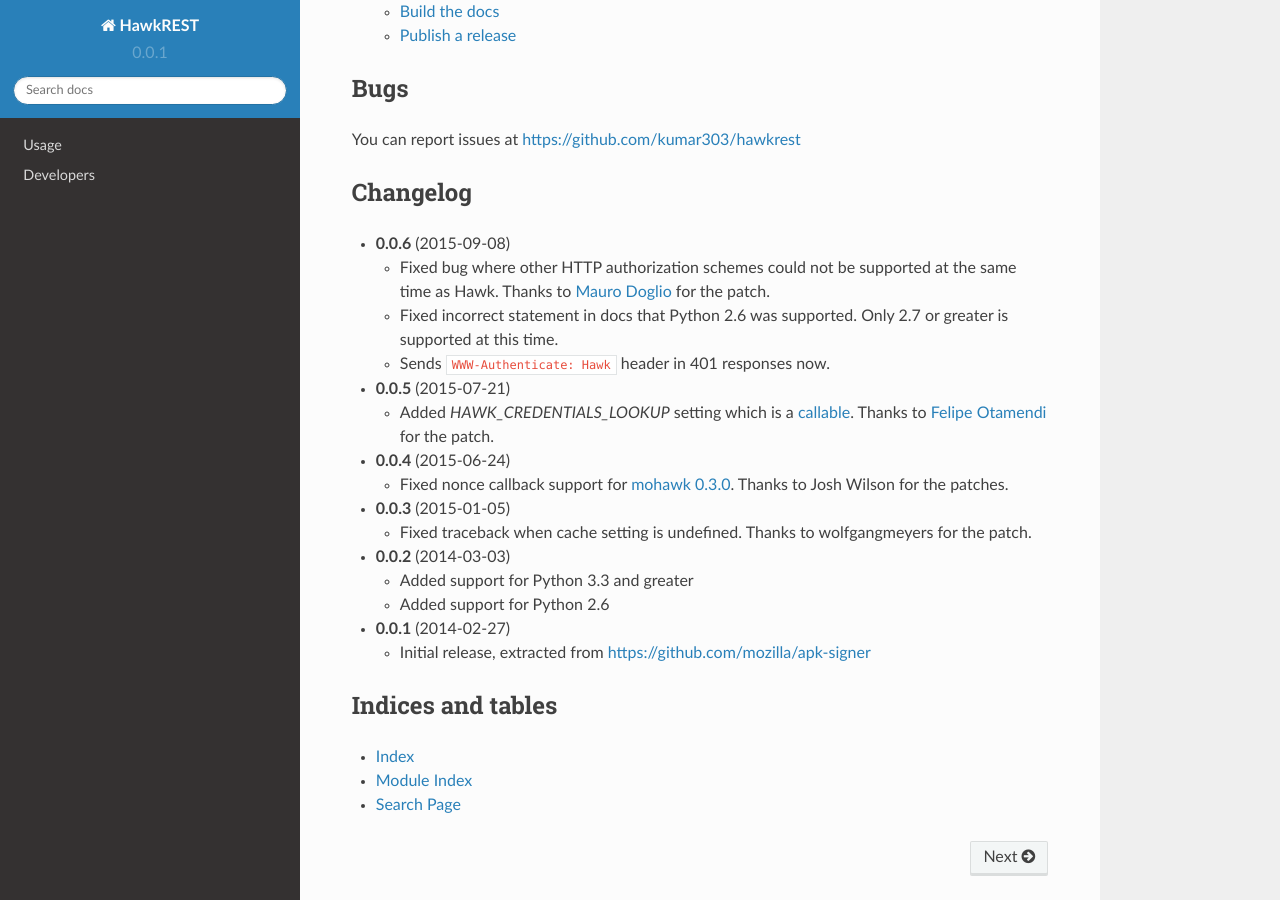
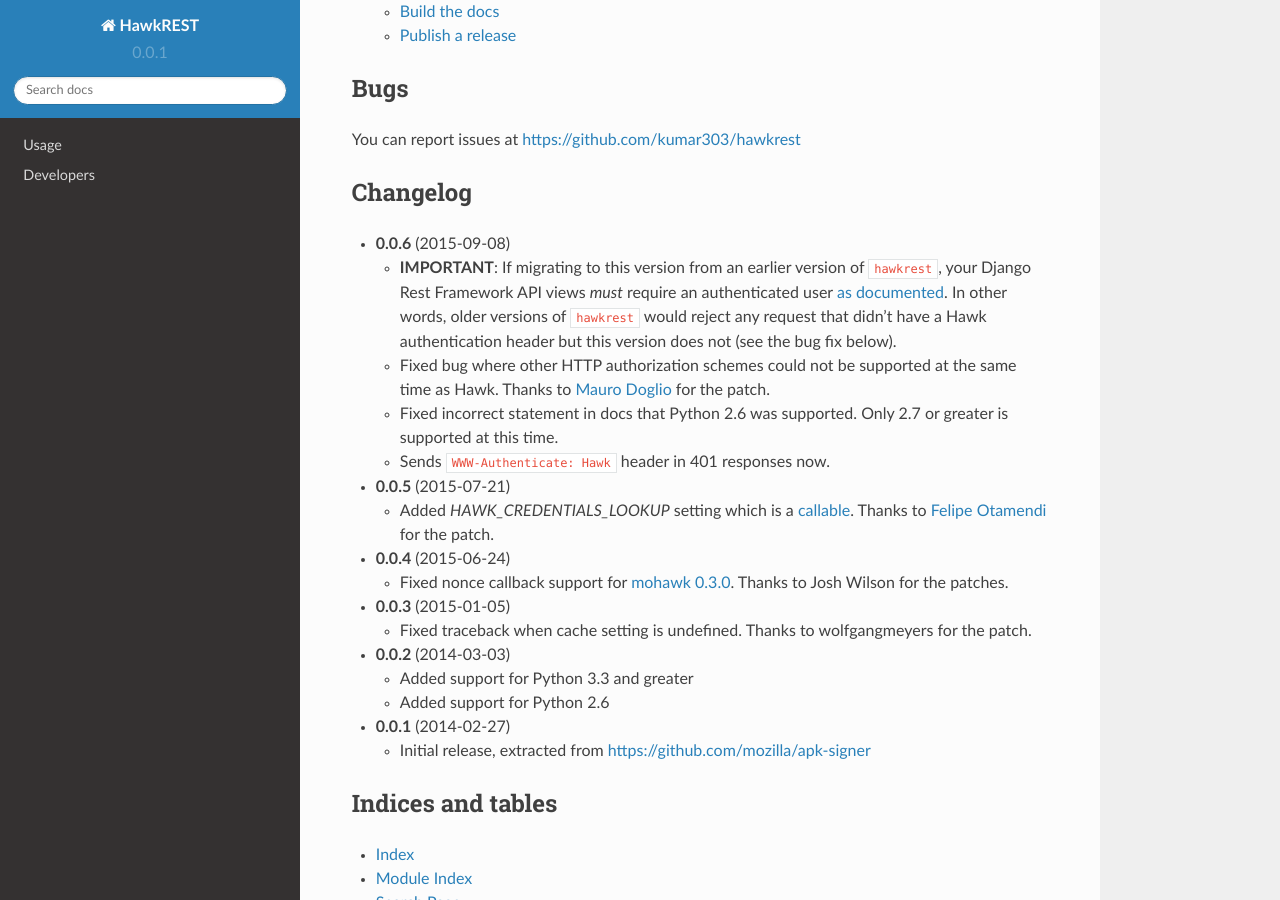
Before and after one commit to kumar303/hawkrest, a Sphinx documentation site: the page built from docs/index.rst, in a window 1280 px wide and 900 px high, scrolled down 1139 px. Built offline with Sphinx 7.4.7 and the Read the Docs theme 2.0.0, drawn with Linux system fonts in a browser that asks for light colours.

Commit message:
Note: you need to check auth'd users as of 0.0.6

```diff
--- a/docs/index.rst
+++ b/docs/index.rst
@@ -74,6 +74,12 @@
 
 - **0.0.6** (2015-09-08)
 
+  - **IMPORTANT**: If migrating to this version from an earlier version of
+    ``hawkrest``, your Django Rest Framework API views *must* require an
+    authenticated user :ref:`as documented <protecting-api-views>`. In other
+    words, older versions of ``hawkrest`` would reject any request that didn't
+    have a Hawk authentication header but this version does not (see the bug fix
+    below).
   - Fixed bug where other HTTP authorization schemes could not be supported at
     the same time as Hawk. Thanks to
     `Mauro Doglio <https://github.com/maurodoglio>`_ for the patch.
--- a/docs/usage.rst
+++ b/docs/usage.rst
@@ -103,6 +103,9 @@
 .. _`memcache`: https://docs.djangoproject.com/en/dev/topics/cache/#memcached
 .. _`prevent replay attacks`: http://mohawk.readthedocs.org/en/latest/usage.html#using-a-nonce-to-prevent-replay-attacks
 
+
+.. _protecting-api-views:
+
 Protecting API views with Hawk
 ==============================
 
```
